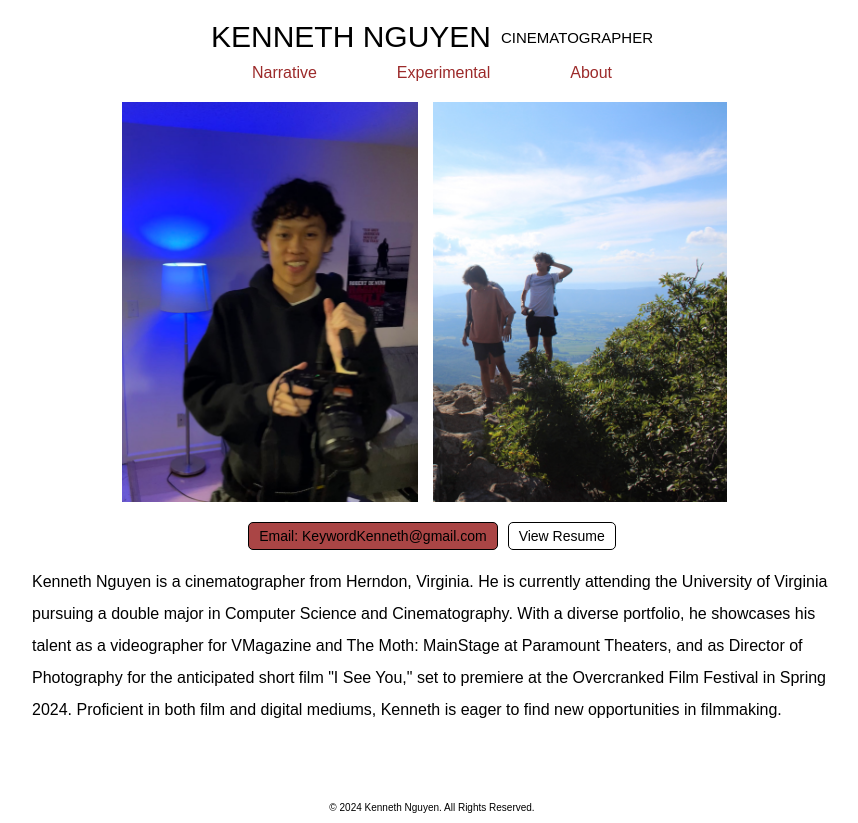
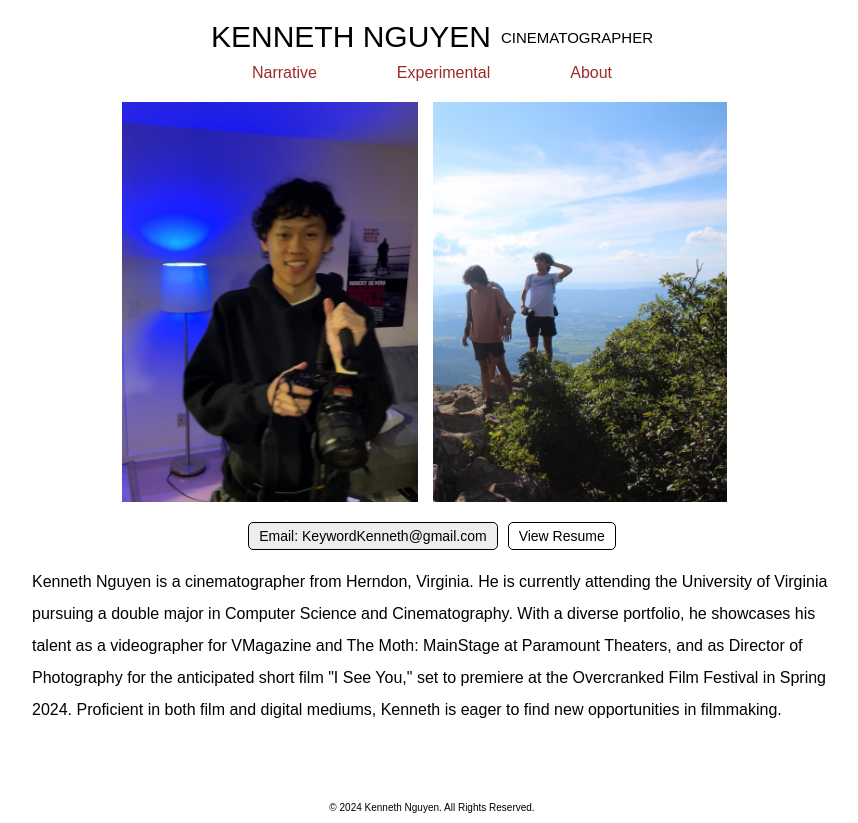
Before and after one commit to KennethNguyen20/film-portfolio, a React (Create React App) app: page /about in a window 1280 px wide. In both pictures the pointer is over the link "Email: KeywordKenneth@gmail.com". Shown: the whole page, without its empty margins (208-1066 px from the left). Built offline with nearby package versions, Linux system fonts and the light colour scheme.

Commit message:
Updated resume

```diff
--- a/src/components/About.css
+++ b/src/components/About.css
@@ -52,7 +52,7 @@
 }
 
 .about-links a:hover {
-  background-color: #aa4545;
+  background-color: #ededed;
 }
 
 @media screen and (max-width: 767px) {
--- a/src/components/About.js
+++ b/src/components/About.js
@@ -1,7 +1,7 @@
 import React from 'react';
 import aboutPic from '../assets/images/aboutPic.JPG';
 import aboutPic3 from '../assets/images/about3.jpg';
-import resumePDF from '../assets/files/KennethFilmResume.pdf';
+import resumePDF from '../assets/files/NguyenKennethFilmResume.pdf';
 import './About.css';
 
 function About() {
```
Also changed, not shown: 2 other files (tests, documents, lock files or other folders).
